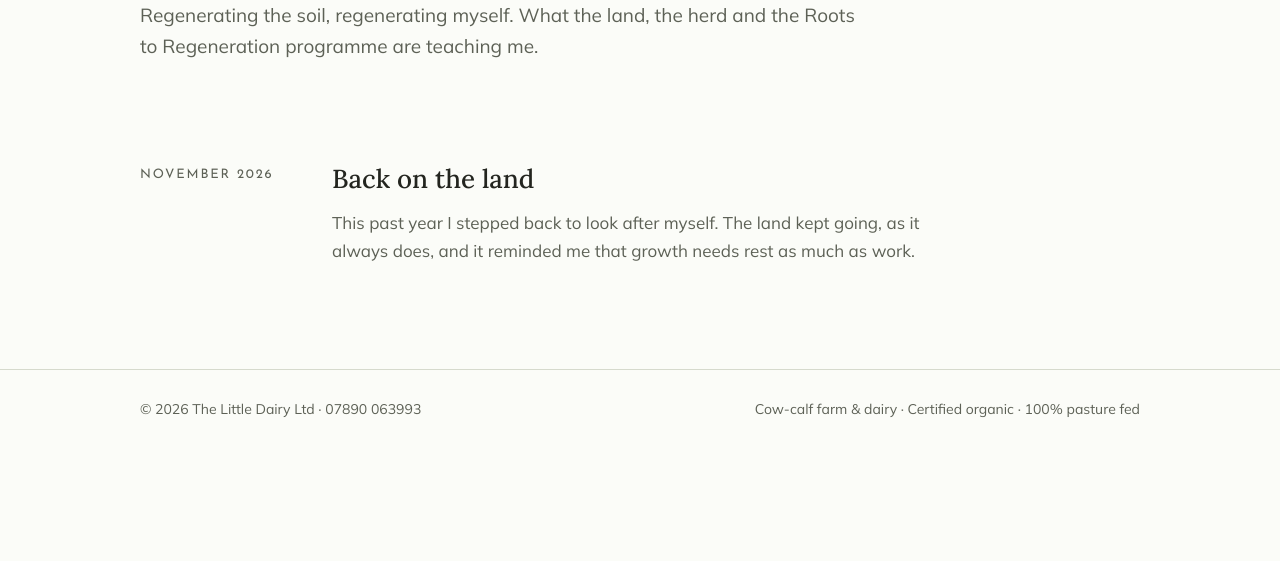
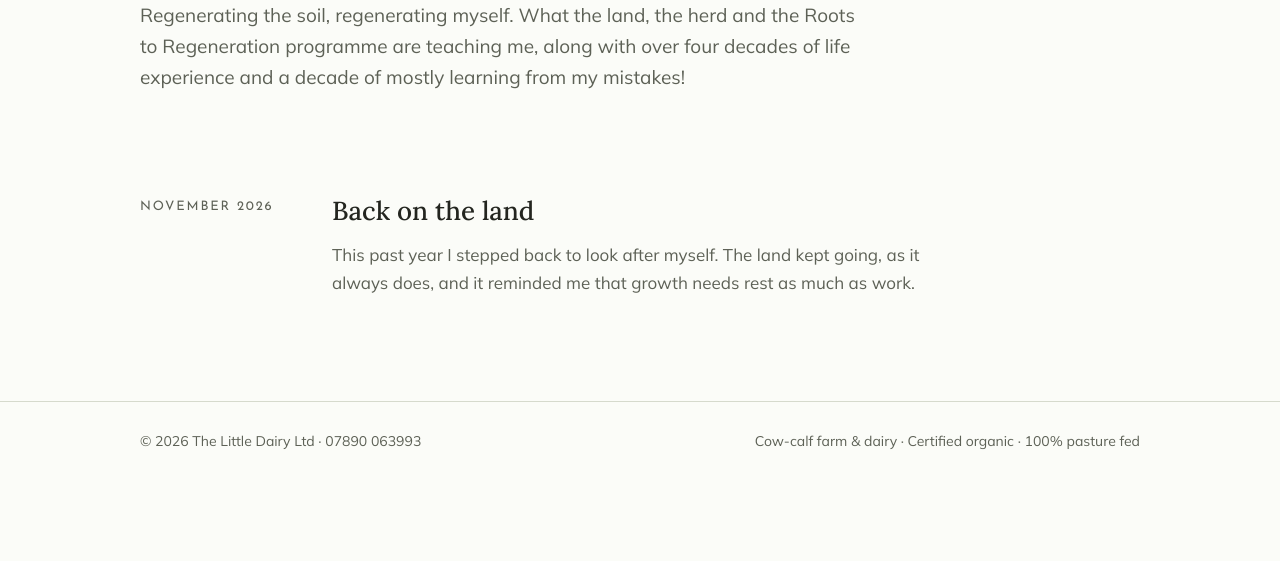
Before and after one commit to CashaBJ/The-Little-Dairy-, a plain HTML site: page blog.html in a window 1280 px wide. Shown: the part 239-800 px from the top of the page. Drawn offline with Linux system fonts and the light colour scheme.

Commit message:
Blog intro: four decades of life experience
Co-Authored-By: Claude Opus 5.5 <noreply@anthropic.com>
Claude-Session: https://claude.ai/code/session_01SsDuGaAqttYZSxAdZWg5yJ

```diff
--- a/blog.html
+++ b/blog.html
@@ -32,7 +32,7 @@
     <div class="inner">
       <p class="eyebrow">Blog</p>
       <h1>Notes from <em>the land</em></h1>
-      <p class="lede">Regenerating the soil, regenerating myself. What the land, the herd and the Roots to Regeneration programme are teaching me.</p>
+      <p class="lede">Regenerating the soil, regenerating myself. What the land, the herd and the Roots to Regeneration programme are teaching me, along with over four decades of life experience and a decade of mostly learning from my mistakes!</p>
     </div>
   </section>
 
```
